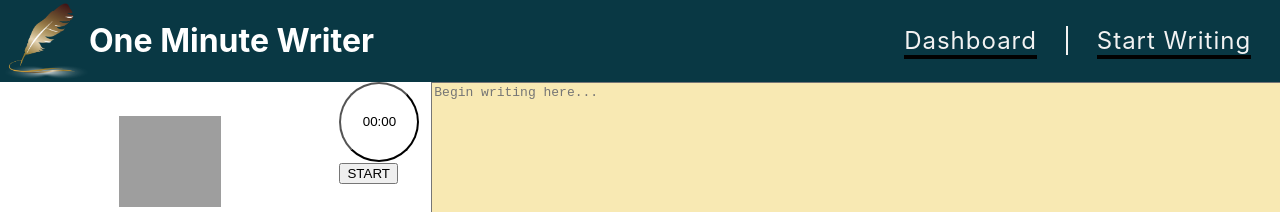
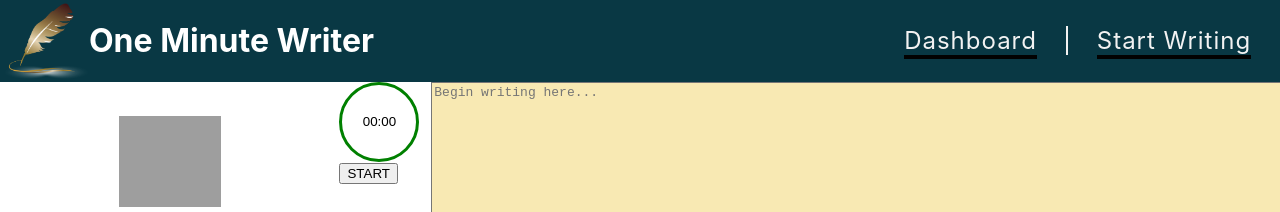
Before and after one commit to one-minute-writer/one_minute_writer_fe, a React (Create React App) app: page /writing-page in a window 1280 px wide. Shown: the top 212 px of the page. Built offline with nearby package versions, Linux system fonts and the light colour scheme; grey boxes are pictures that could not be loaded.

Commit message:
Dynamically render the button color

```diff
--- a/src/Components/Timer/Timer.tsx
+++ b/src/Components/Timer/Timer.tsx
@@ -12,8 +12,8 @@
   const [ writingInProgress, setWritingInProgress ] = useState(false)
   const [ elapsedTime, setElapsedTime ] = useState(0)
   const [ modalMessage, setModalMessage ] = useState('')
+  const [ colorClass, setColorClass ] = useState('green')
 
-  let colorClass: string = ''
   const timeUpMessage: string = 'Your time is up! Would you like to keep writing or save your work?'
   const stopTimerMessage: string = 'Would you like to keep writing or save your work?'
 
@@ -47,12 +47,13 @@
   }
 
   const formatOutlineColor = () => {
+    console.log('colorClass', colorClass)
     if (elapsedTime < totalSeconds - 30) {
-      colorClass = 'green'
+      setColorClass('green')
     } else if (elapsedTime >= totalSeconds - 30 && elapsedTime < totalSeconds) {
-      colorClass = 'yellow'
+      setColorClass('yellow')
     } else if (elapsedTime >= totalSeconds) {
-      colorClass = 'red'
+      setColorClass('red')
     }
   }
 
```
